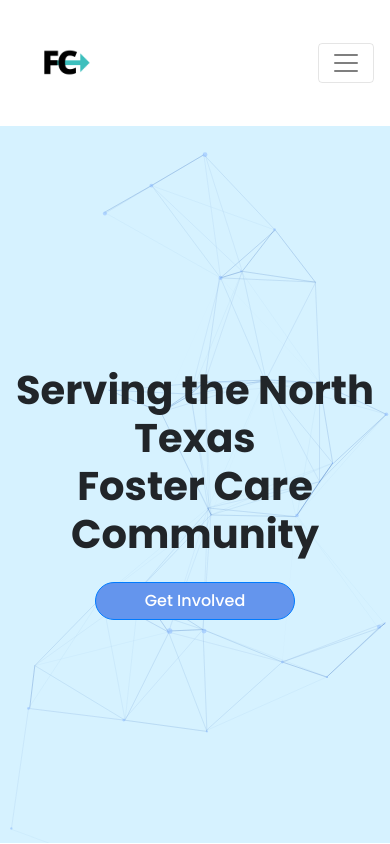
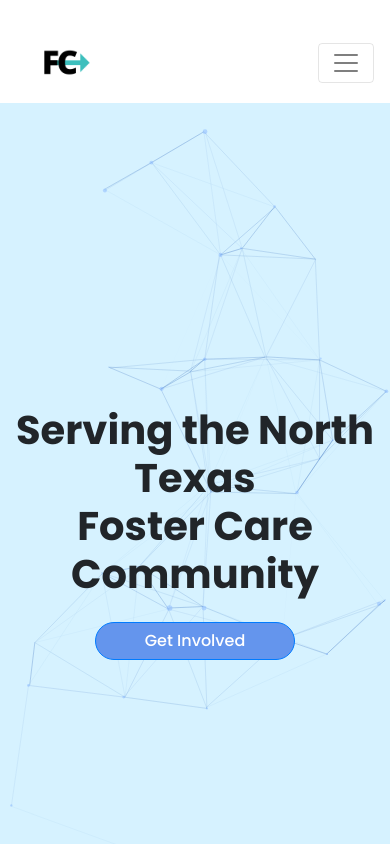
Before and after one commit to fosterconnect/fosterconnect.github.io, a plain HTML site: page index.html in a window 390 px wide. Shown: the top 844 px of the page. Drawn offline with nearby package versions, Linux system fonts and the light colour scheme.

Commit message:
fix for mobile version

```diff
--- a/index.html
+++ b/index.html
@@ -16,7 +16,7 @@
         <title>Foster Connect</title>
 
         <!-- NavBar-->
-        <nav class="navbar navbar-expand-lg navbar-light">
+        <nav class="navbar navbar-expand-lg navbar-light pb-5">
             <a class="navbar-brand" href="#"><img src="images/FC.png" height="100" width="100"></a>
             <button class="navbar-toggler" type="button" data-toggle="collapse" data-target="#navbarNav" aria-controls="navbarNav" aria-expanded="false" aria-label="Toggle navigation">
               <span class="navbar-toggler-icon"></span>
@@ -42,25 +42,21 @@
     </head>
 
 
-   <!-- Full Page Image Header with Vertically Centered Content -->
-   <header class="masthead">
-    <div id="particles-js"></div>
-        <div class="container h-100">
-        <div class="row h-100 align-items-center">
-            <div class="col-sm-12 text-center">
-            <h1 class="py-3"><b>Serving the North Texas <br> Foster Care Community</b></h1>
-            <button type="button" class="btn btn-primary">Get Involved</button>
-            </div>
-        </div>
-    </div>
-    </header>
-
-
     <body>
         <div class ="container-fluid">
 
+             <!-- Full Page Image Header with Vertically Centered Content -->
+        <div class ="masthead">
+          <div class="row align-items-center h-100">
+            <div id="particles-js"></div>
+              <div class="col-lg-12 text-center">
+                  <h1 class="py-3"><b>Serving the North Texas <br> Foster Care Community</b></h1>
+                  <button type="button" class="btn btn-primary">Get Involved</button>
+                </div>
+            </div>
+        </div>
+
             <!-- Our Mission-->
-
             <div class="row">
                 <div class="col-sm-12 py-5 text-center" style="background-color: #ffffff;">
                     <h1><b>Our Mission</b></h1>
--- a/style.css
+++ b/style.css
@@ -4,16 +4,18 @@
     font-family: 'Poppins', sans-serif;
 }
 
+.container-fluid, .container, .row {
+    padding-right:0;
+    padding-left:0;
+    margin-right:auto;
+    margin-left:auto
+ }
 .masthead
 {
     height: 85vh;
     min-height: 500px;
 }
 
-body
-{
-    overflow-x: hidden;
-}
 #particles-js
  {
     position: absolute;
```
